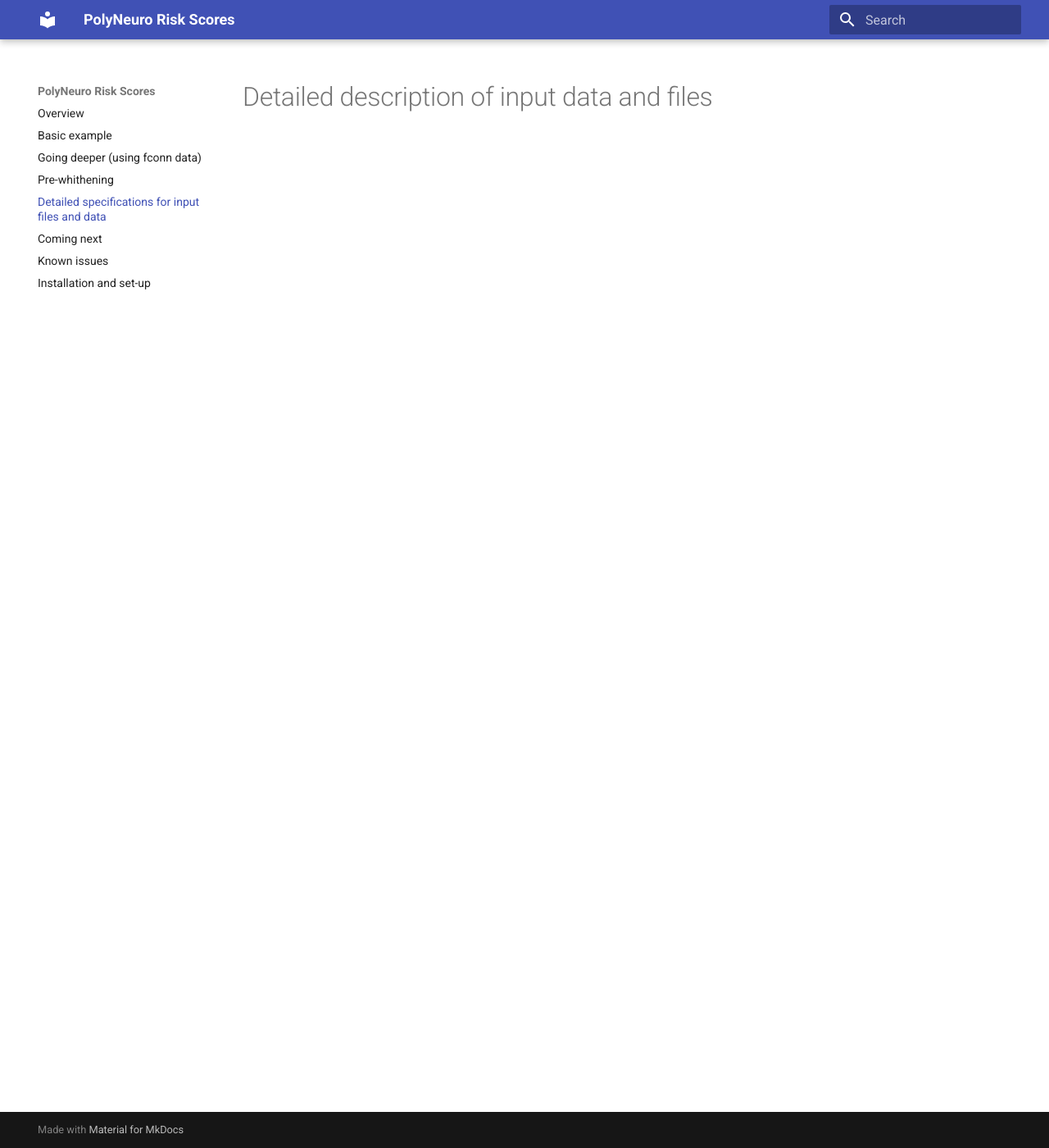
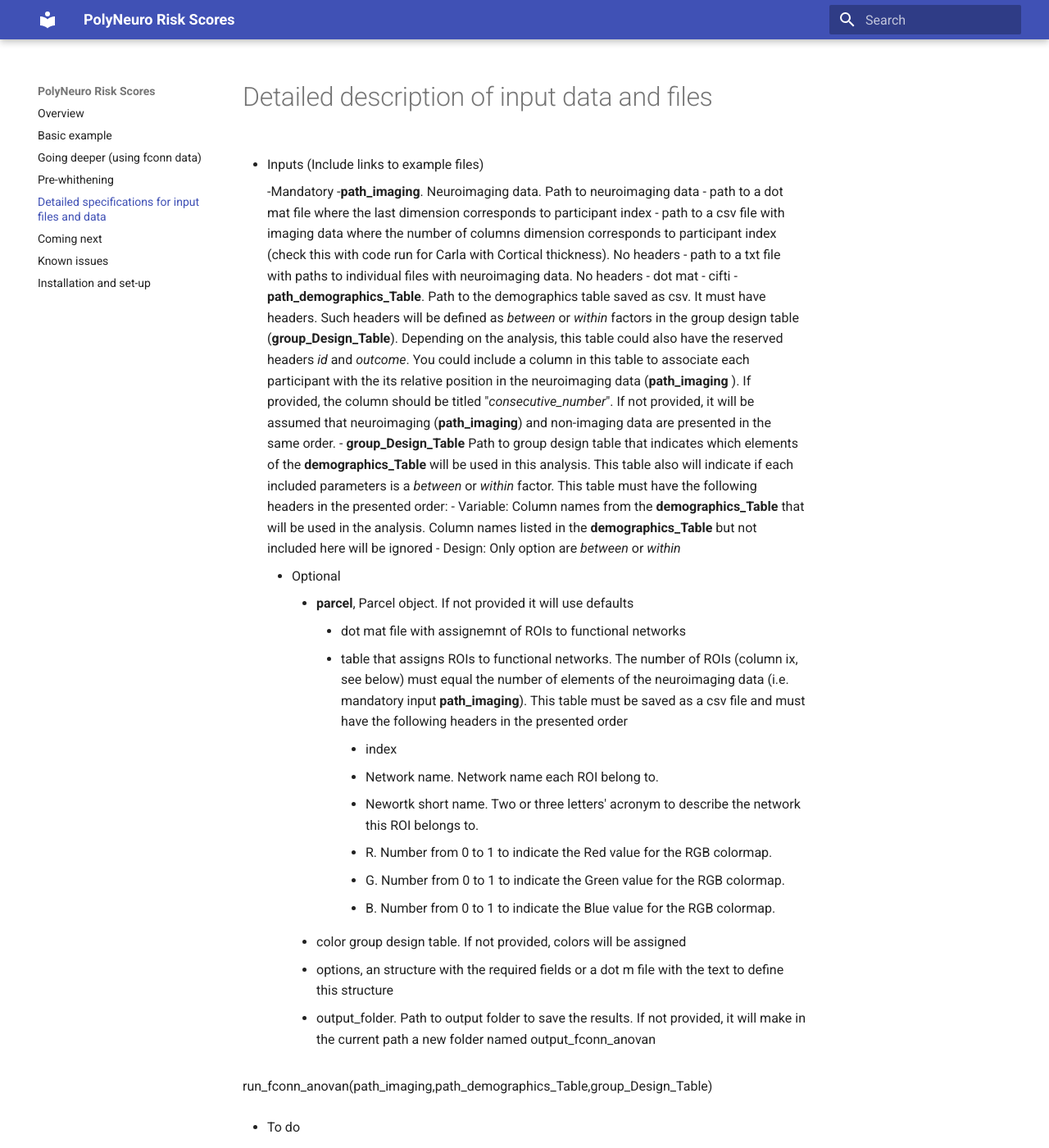
Before and after one commit to omiranda/polyneuro_risk_score, an MkDocs documentation site: the page built from docs/detailed_description.md, in a window 1280 px wide and 1400 px high. Shown: the whole window at 82% size. Built offline with MkDocs 1.6.1 and Material for MkDocs 9.7.7, drawn with Linux system fonts in a browser that asks for light colours; old or Windows-style settings are respelled for this version of MkDocs; some of the changed text lies outside the part shown.

Commit message:
Update detailed_description.md

```diff
--- a/docs/detailed_description.md
+++ b/docs/detailed_description.md
@@ -1 +1,44 @@
 # Detailed description of input data and files
+
+- Inputs (Include links to example files)
+
+    -Mandatory
+        -**path_imaging**. Neuroimaging data. Path to neuroimaging data
+            - path to a dot mat file where the last dimension corresponds to participant index
+            - path to a csv file with imaging data where the number of columns dimension corresponds to participant index (check this with code run for Carla with Cortical thickness). No headers
+            - path to a txt file with paths to individual files with neuroimaging data. No headers
+                - dot mat
+                - cifti
+        - **path_demographics_Table**. Path to the demographics table saved as csv. It must have headers. Such headers will be defined as *between* or *within* factors in the group design table (**group_Design_Table**). Depending on the analysis, this table could also have the reserved headers *id* and *outcome*. You could include a column in this table to associate each participant with the its relative position in the neuroimaging data (**path_imaging** ). If provided, the column should be titled "*consecutive_number*". If not provided, it will be assumed that neuroimaging (**path_imaging**) and non-imaging data are presented in the same order.
+        - **group_Design_Table** Path to group design table that indicates which elements of the **demographics_Table** will be used in this analysis. This table also will indicate if each included parameters is a *between* or *within* factor. This table must have the following headers in the presented order:
+            - Variable: Column names from the **demographics_Table** that will be used in the analysis. Column names listed in the **demographics_Table** but not included here will be ignored
+            - Design: Only option are *between* or *within*
+
+    - Optional
+        - **parcel**, Parcel object. If not provided it will use defaults
+            - dot mat file with assignemnt of ROIs to functional networks
+            - table that assigns ROIs to functional networks. The number of ROIs (column ix, see below) must equal the number of elements of the neuroimaging data (i.e. mandatory input **path_imaging**). This table must be saved as a csv file and must have the following headers in the presented order
+                - index
+                - Network name. Network name each ROI belong to.
+                - Newortk short name. Two or three letters' acronym to describe the network this ROI belongs to.
+                - R. Number from 0 to 1 to indicate the Red value for the RGB colormap.
+                - G. Number from 0 to 1 to indicate the Green value for the RGB colormap.
+                - B. Number from 0 to 1 to indicate the Blue value for the RGB colormap.
+        - color group design table. If not provided, colors will be assigned
+        - options, an structure with the required fields or a dot m  file with the text to define this structure
+        - output_folder. Path to output folder to save the results. If not provided, it will make in the current path a new folder named output_fconn_anovan
+
+run_fconn_anovan(path_imaging,path_demographics_Table,group_Design_Table)
+
+- To do
+    - make a txt file with paths to individual dot mat files with imaging data
+        make indiidual dot math diles
+    - make a txt file with paths to individual cifti files with imaging data
+        - make individual citfi files
+    - make a csv file with imaging data
+    - Make a folder to save the data
+
+    - When loading demographics table validate if consecutive number is provided or not to match imaging data
+
+    - where did I use fconn_rm_anovan_truncated.m
+    - check how I did partial stuff for Martina
```
